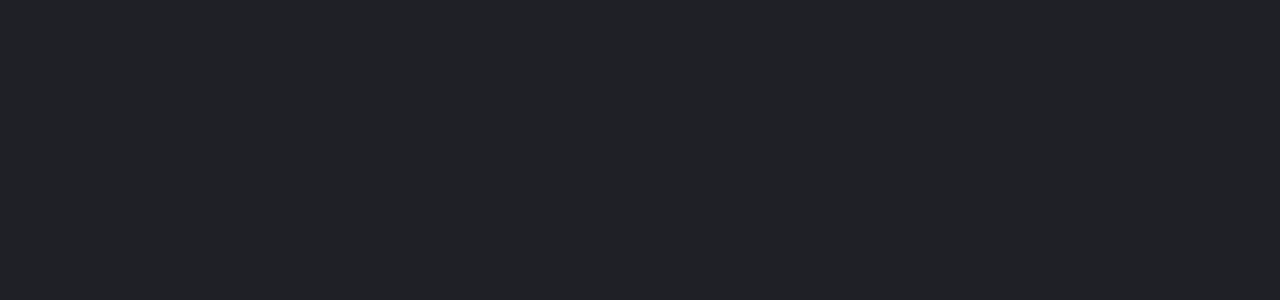
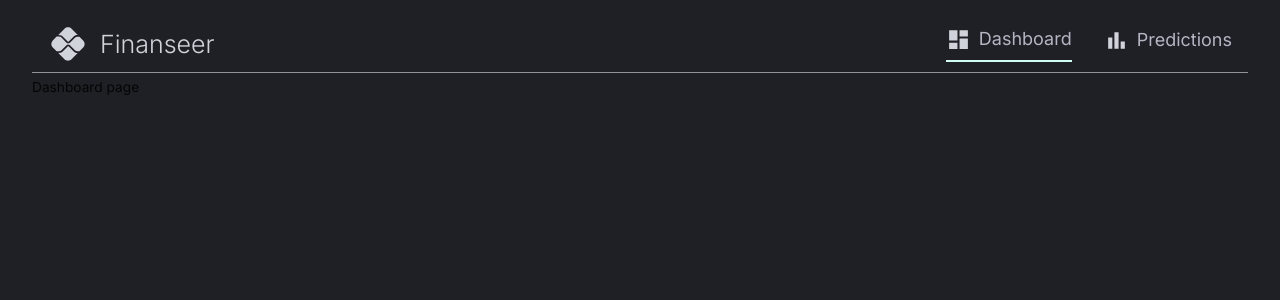
Before and after one commit to YoavHurvitz/financedashboard, a React (Vite) app in the folder client/: page / in a window 1280 px wide. Shown: the top 300 px of the page. Built offline with nearby package versions, Linux system fonts and the light colour scheme.

Commit message:
Prohect File structure setup  and Navbar.tsx setup

```diff
--- a/client/src/App.tsx
+++ b/client/src/App.tsx
@@ -1,5 +1,28 @@
+import { useMemo } from "react";
+import { themeSettings } from "./theme";
+import { ThemeProvider } from "@emotion/react";
+import { CssBaseline } from "@mui/material";
+import { createTheme } from "@mui/material/styles";
+import { Box } from "@mui/system";
+import { BrowserRouter, Route, Routes } from "react-router-dom";
+import Navbar from "./scenes/navbar";
 function App() {
-  return <div className="app"></div>
+  const theme = useMemo(() => createTheme(themeSettings), []);
+  return (<div className="app">
+    <BrowserRouter>
+  <ThemeProvider theme={theme}>
+    <CssBaseline />
+    <Box width="100%" height="100%" padding="1rem 2rem 4rem 2rem">
+      <Navbar />
+      <Routes>
+    <Route path="/" element={<div>Dashboard page </div> } />
+    <Route path="/predictions" element={<div>Predictions page</div>} />
+      </Routes>
+      </Box>
+    </ThemeProvider>
+    </BrowserRouter>
+    </div>
+  );
 }
 
 export default App;
--- /dev/null
+++ b/client/src/components/FlexBetween.tsx
@@ -0,0 +1,10 @@
+import { Box } from "@mui/material";
+import { styled } from "@mui/system";
+
+const FlexBetween = styled(Box)({
+  display: "flex",
+  justifyContent: "space-between",
+  alignItems: "center",
+});
+
+export default FlexBetween;
--- /dev/null
+++ b/client/src/expanded-theme.ts
@@ -0,0 +1,12 @@
+// eslint-disable-next-line
+import { Palette, PaletteColor } from "@mui/material/styles/createPalette";
+
+declare module "@mui/material/styles/createPalette" {
+  interface PaletteColor {
+    [key: number]: string;
+  }
+
+  interface Palette {
+    tertiary: PaletteColor;
+  }
+}
--- a/client/src/main.tsx
+++ b/client/src/main.tsx
@@ -1,6 +1,6 @@
 import { StrictMode } from 'react'
 import { createRoot } from 'react-dom/client'
-import App from '@/App'
+import App from './App'
 import './index.css'
 
 createRoot(document.getElementById('root')!).render(
--- /dev/null
+++ b/client/src/scenes/navbar/index.tsx
@@ -0,0 +1,76 @@
+import { useState } from "react";
+import { Link } from "react-router-dom";
+import { Box, Typography, useTheme } from "@mui/material";
+import FlexBetween from "../../components/FlexBetween";
+import PixIcon from "@mui/icons-material/Pix";
+import DashboardIcon from "@mui/icons-material/Dashboard";
+import BarChartIcon from "@mui/icons-material/BarChart";
+
+const Navbar = () => {
+  const { palette } = useTheme();
+  const [selected, setSelected] = useState("dashboard");
+
+  return (
+    <FlexBetween mb="0.25rem" p="0.5rem 1rem" color={palette.grey[300]} sx={{ borderBottom: `1px solid ${palette.grey[600]}` }}>
+      {/* LEFT SIDE */}
+      <FlexBetween gap="0.75rem">
+        <PixIcon sx={{ fontSize: "40px" }} />
+        <Typography variant="h2" fontSize="25px">
+          Finanseer
+        </Typography>
+      </FlexBetween>
+
+      {/* RIGHT SIDE */}
+      <FlexBetween gap="2rem">
+        <Box
+          sx={{
+            display: 'flex',
+            alignItems: 'center',
+            borderBottom: selected === "dashboard" ? `2px solid ${palette.primary[100]}` : 'none',
+            paddingBottom: '0.5rem',
+            '&:hover': { color: palette.primary[100] }
+          }}
+        >
+          <DashboardIcon sx={{ fontSize: "25px", mr: "0.5rem" }} />
+          <Link
+            to="/"
+            onClick={() => setSelected("dashboard")}
+            style={{
+              color: selected === "dashboard" ? palette.primary[100] : palette.grey[700],
+              textDecoration: "none",
+            }}
+          >
+                <Typography variant="h5" fontSize="18px">
+          Dashboard
+        </Typography>
+          </Link>
+        </Box>
+        <Box
+          sx={{
+            display: 'flex',
+            alignItems: 'center',
+            borderBottom: selected === "predictions" ? `2px solid ${palette.primary[100]}` : 'none',
+            paddingBottom: '0.5rem',
+            '&:hover': { color: palette.primary[100] }
+          }}
+        >
+          <BarChartIcon sx={{ fontSize: "25px", mr: "0.5rem" }} />
+          <Link
+            to="/predictions"
+            onClick={() => setSelected("predictions")}
+            style={{
+              color: selected === "predictions" ? palette.primary[100] : palette.grey[700],
+              textDecoration: "none",
+            }}
+          >
+             <Typography variant="h5" fontSize="18px">
+          Predictions
+        </Typography>
+          </Link>
+        </Box>
+      </FlexBetween>
+    </FlexBetween>
+  );
+};
+
+export default Navbar;
```
